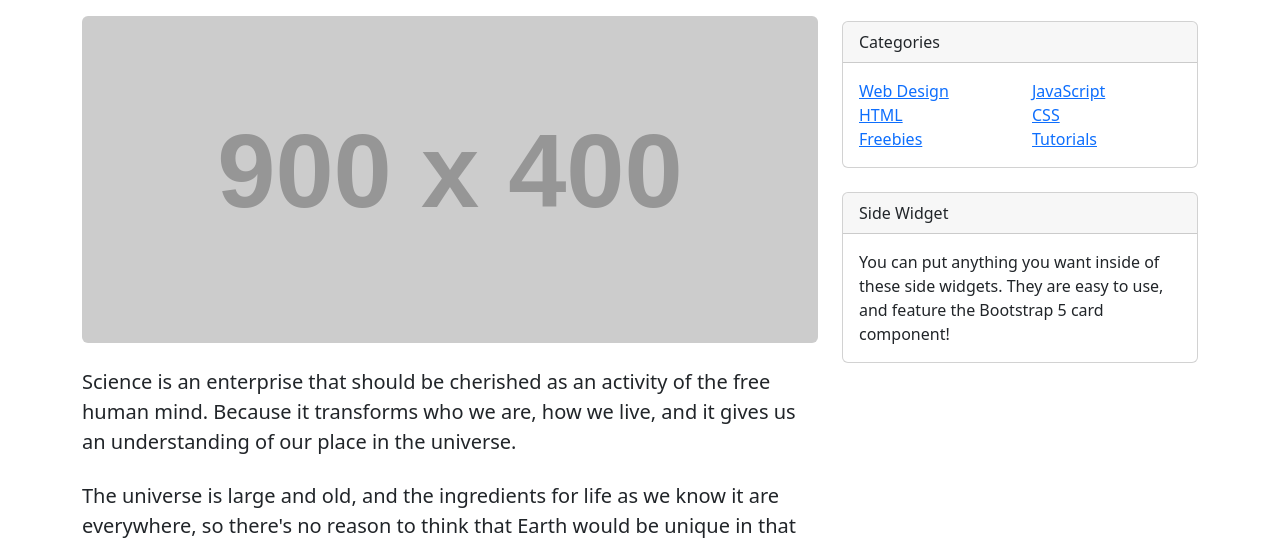
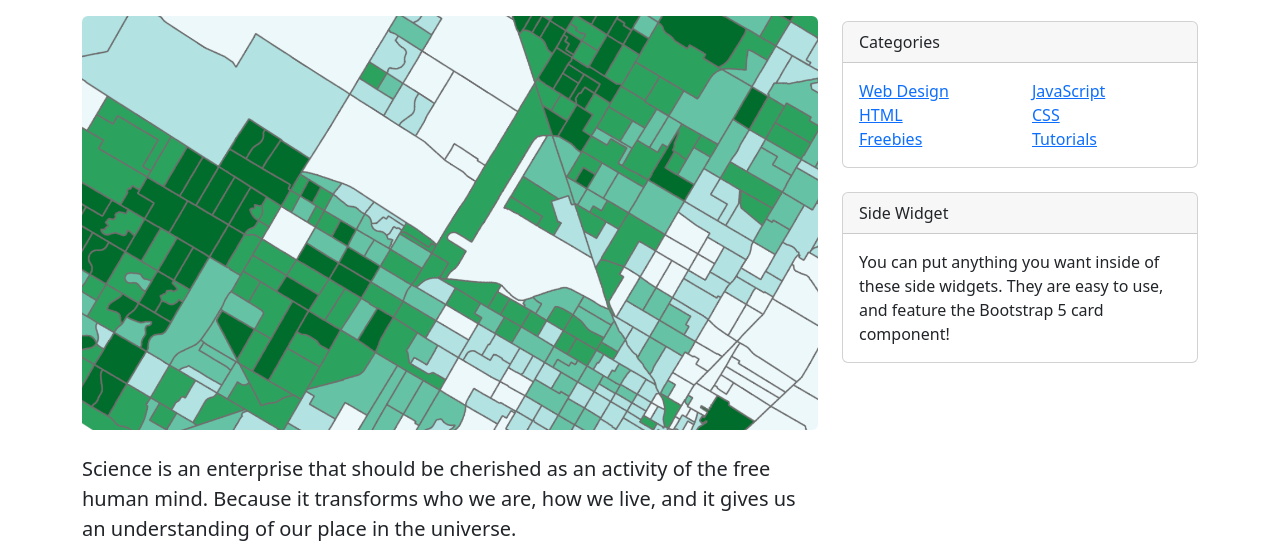
Before and after one commit to nicolacoakley/NicolaCoakley, a plain HTML site: page index.html in a window 1280 px wide. Shown: the part 220-767 px from the top of the page. Drawn offline with nearby package versions, Linux system fonts and the light colour scheme; placeholder pictures from the web are drawn by us.

Commit message:
change header photo.html

```diff
--- a/index.html
+++ b/index.html
@@ -44,7 +44,7 @@
                             <a class="badge bg-secondary text-decoration-none link-light" href="#!">Mapping in Arc GIS Pro</a>
                         </header>
                         <!-- Preview image figure-->
-                        <figure class="mb-4"><img class="img-fluid rounded" src="https://dummyimage.com/900x400/ced4da/6c757d.jpg" alt="..." /></figure>
+                        <figure class="mb-4"><img class="img-fluid rounded" src="/occupied.png" alt="..." /></figure>
                         <!-- Post content-->
                         <section class="mb-5">
                             <p class="fs-5 mb-4">Science is an enterprise that should be cherished as an activity of the free human mind. Because it transforms who we are, how we live, and it gives us an understanding of our place in the universe.</p>
```
